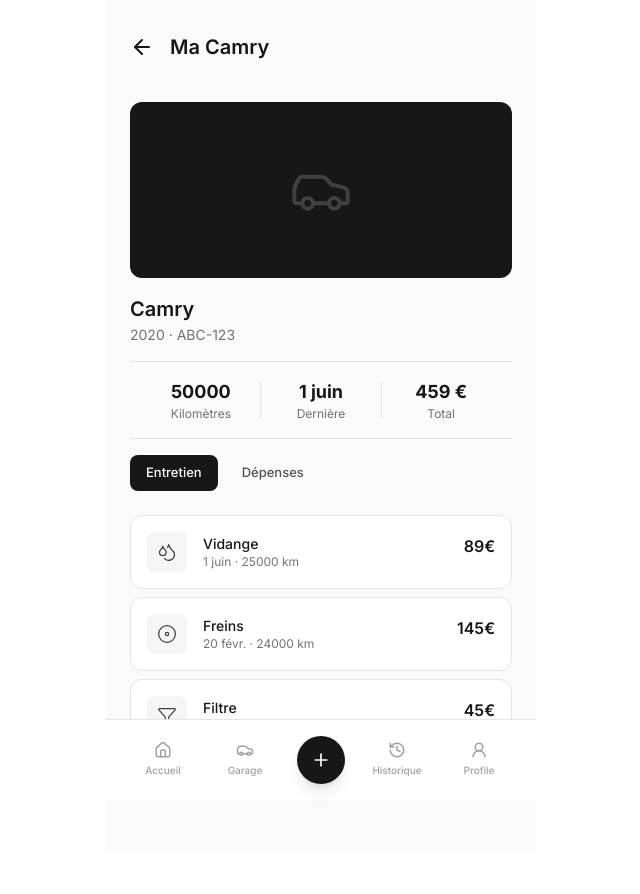
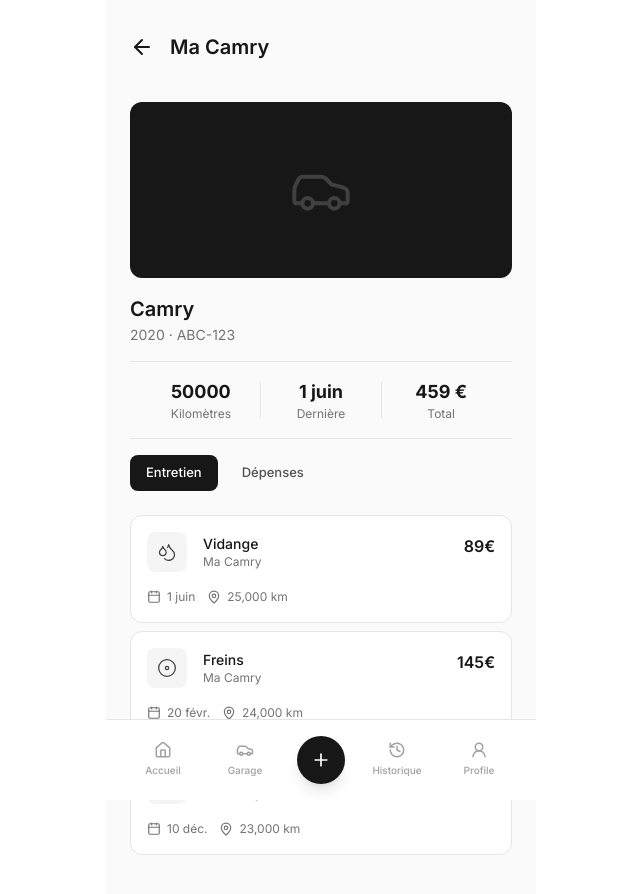
Before and after one commit to FlytziTv/MyDriveLog, a Next.js app: page /vehicles/1 in a window 1280 px wide. Shown: the top 894 px of the page, without its empty margins (319-959 px from the left). Before the commit the page ends 849 px from the top, so only its background shows below. Built offline with nearby package versions, Linux system fonts and the light colour scheme.

Commit message:
feat: ajouter le nom du véhicule dans le composant HistoryCar pour un affichage plus informatif

```diff
--- a/app/(app)/vehicles/[id]/page.tsx
+++ b/app/(app)/vehicles/[id]/page.tsx
@@ -74,7 +74,7 @@ export default async function VehiclePage({
 
         <MiniStatsTabs km={vehicle.km} date={lastMaintenance} total={total} />
 
-        <HistoryCar id={id} />
+        <HistoryCar id={id} vehicleName={vehicle.name} />
       </div>
     </>
   );
--- a/components/car/HistoryCar.tsx
+++ b/components/car/HistoryCar.tsx
@@ -6,6 +6,7 @@ import { FakeHistory } from "@/lib/fake";
 import { HistoryItem } from "@/types";
 import { resolveMeta } from "@/lib/category";
 import MiniInterCard from "../Inter/MiniInterCard";
+import DetailInterCard from "../Inter/DetailInterCard";
 
 // Permet de filtrer les interventions selon le type sélectionné (entretien, dépense)
 function filterHistory(items: HistoryItem[], filter: string) {
@@ -19,7 +20,13 @@ function filterHistory(items: HistoryItem[], filter: string) {
   }
 }
 
-export default function HistoryCar({ id }: { id: string }) {
+export default function HistoryCar({
+  id,
+  vehicleName,
+}: {
+  id: string;
+  vehicleName: string;
+}) {
   const [activeFilter, setActiveFilter] = useState("maintenance");
   const filtered = filterHistory(
     FakeHistory.filter((item) => item.vehicleId === id),
@@ -47,17 +54,30 @@ export default function HistoryCar({ id }: { id: string }) {
       <div className="flex flex-col gap-2">
         {filtered.map((item) => {
           const { label, icon } = resolveMeta(item);
-          // const vehicle = await prisma.vehicle.findUnique({ where: { id: item.vehicleId } });
+          const formattedDate = new Date(item.date).toLocaleDateString(
+            "fr-FR",
+            {
+              day: "numeric",
+              month: "short",
+            },
+          );
 
-          return (
+          return item.kind === "maintenance" ? (
+            <DetailInterCard
+              key={item.id}
+              icon={icon}
+              type={label}
+              vehicle={vehicleName}
+              cost={item.cost}
+              date={formattedDate}
+              km={item.km}
+            />
+          ) : (
             <MiniInterCard
               key={item.id}
               icon={icon}
               type={label}
-              data={`${new Date(item.date).toLocaleDateString("fr-FR", {
-                day: "numeric",
-                month: "short",
-              })} · ${item.km} km`}
+              data={formattedDate}
               cost={item.cost}
             />
           );
```
